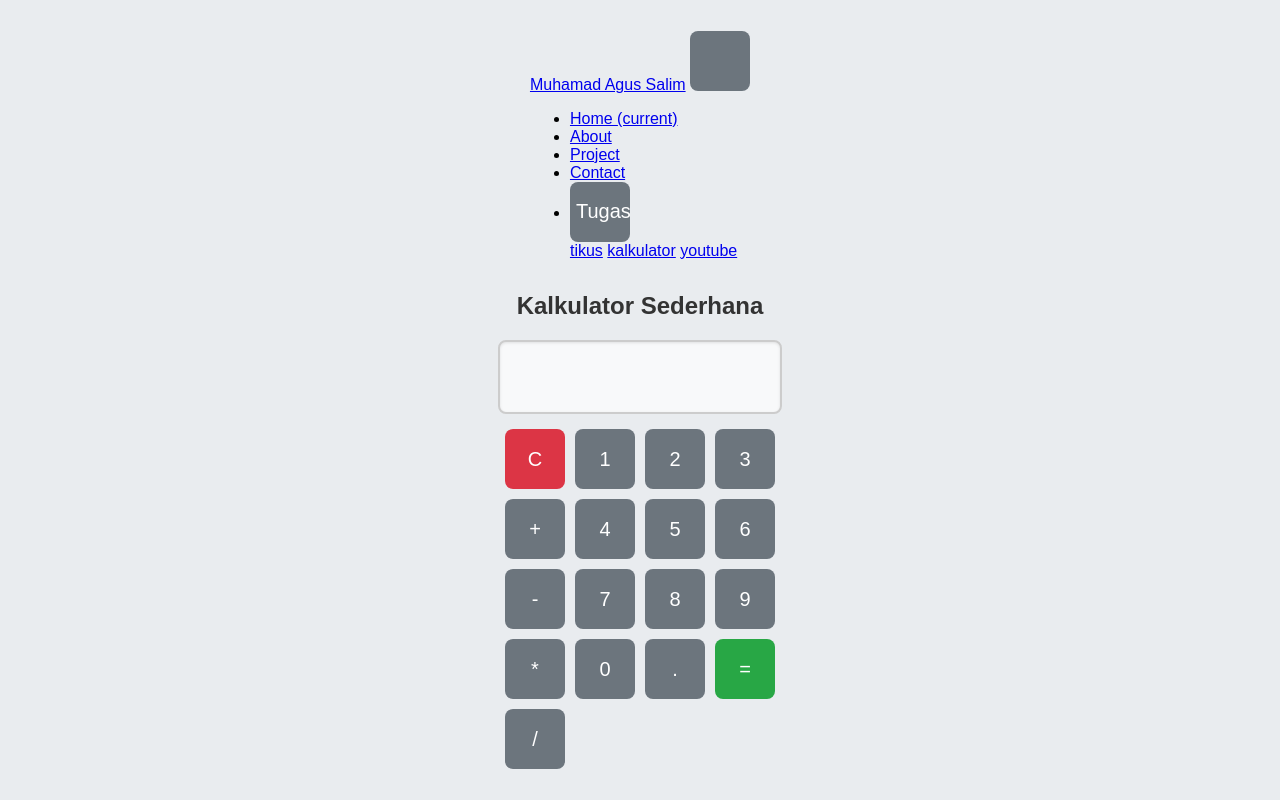
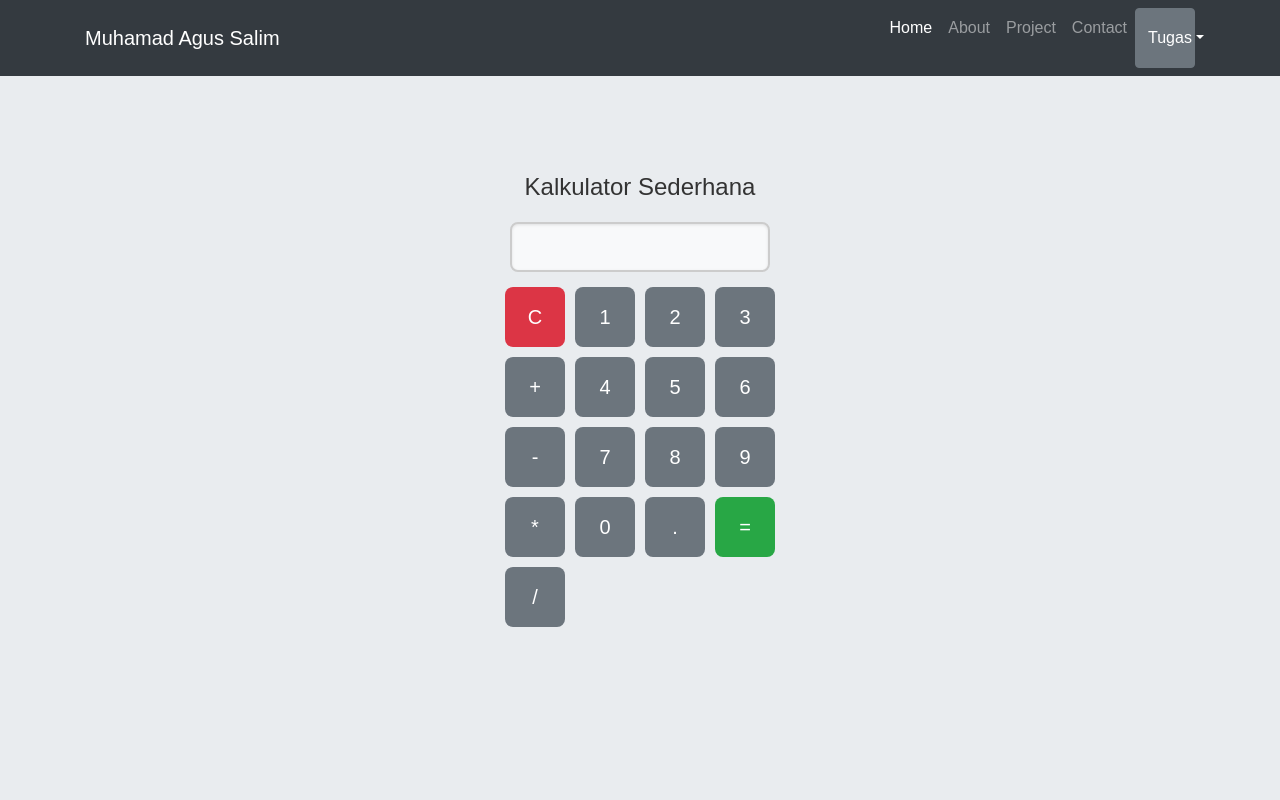
Before and after one commit to AgusSalim-Muh/AgusSalim-Muh.github.io, a plain HTML site: page kalkulator/index.html in a window 1280 px wide. Drawn offline with Linux system fonts and the light colour scheme.

Commit message:
tambah bootstrap

```diff
--- a/kalkulator/index.html
+++ b/kalkulator/index.html
@@ -4,6 +4,9 @@
     <meta charset="UTF-8" />
     <meta name="viewport" content="width=device-width, initial-scale=1.0" />
     <title>Kalkulator Sederhana</title>
+    <link rel="stylesheet" href="../assets/bootstrap/css/bootstrap.min.css" />
+    <script src="../assets/jquery/jquery-3.6.4.min.js"></script>
+    <script src="../assets/bootstrap/js/bootstrap.min.js"></script>
     <style>
       body {
         font-family: "Arial", sans-serif;
```
